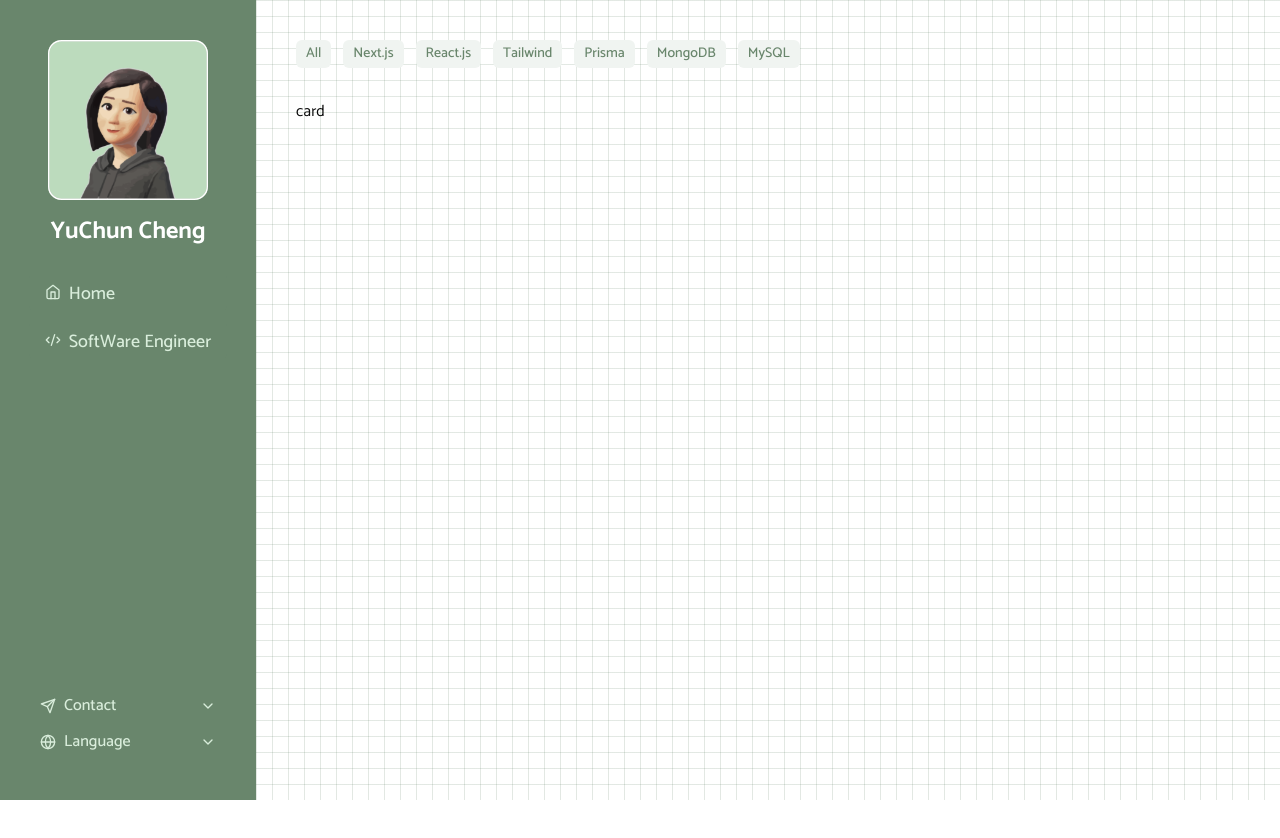
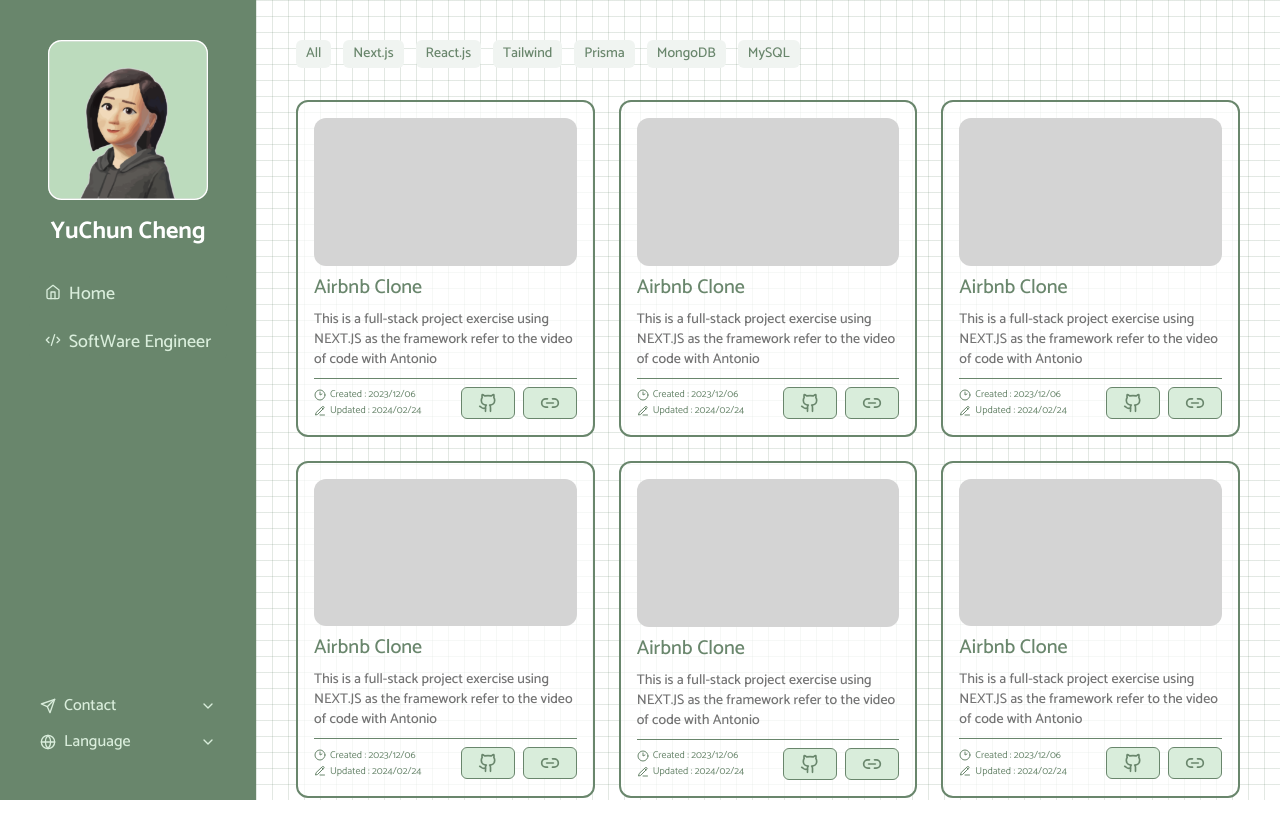
Before and after one commit to athenacheng15/yu-dashboard, a Next.js app: page /software-engineer in a window 1280 px wide. Before the commit the page ends 800 px from the top, so only its background shows below. Built offline with nearby package versions, Linux system fonts and the light colour scheme.

Commit message:
feat : engineer page layout

```diff
--- a/app/(dashboard)/layout.tsx
+++ b/app/(dashboard)/layout.tsx
@@ -10,7 +10,7 @@ const DashboardLayout = ({ children }: { children: React.ReactNode }) => {
             <ModalProvider />
             <div className="h-full">
                 <Navbar />
-                <main className="h-full 2xl:max-w-screen-xl">
+                <main className="h-full ">
                     <div className="flex h-full">
                         <div className="hidden w-64 shrink-0 md:block">
                             <Sidebar />
--- /dev/null
+++ b/app/(dashboard)/software-engineer/_components/card-footer.tsx
@@ -0,0 +1,33 @@
+'use client';
+
+import { useRouter } from 'next/navigation';
+import { Github, Link2, Clock2, PencilLine } from 'lucide-react';
+
+import { Button } from '@/components/ui/button';
+
+export const CardFooter = () => {
+    const router = useRouter();
+
+    return (
+        <div className="flex items-center justify-between">
+            <div className="text-[10px] text-main-green">
+                <div className="flex items-center">
+                    <Clock2 className="mr-1 h-4 w-3 text-main-green" />
+                    Created : 2023/12/06
+                </div>
+                <div className="flex items-center">
+                    <PencilLine className="mr-1 h-4 w-3 text-main-green" />
+                    Updated : 2024/02/24
+                </div>
+            </div>
+            <div className="flex flex-col md:flex-row md:space-x-2">
+                <Button className="h-8" variant="outline">
+                    <Github className="w-5" />
+                </Button>
+                <Button className="h-8" variant="outline">
+                    <Link2 className="w-5" />
+                </Button>
+            </div>
+        </div>
+    );
+};
--- a/app/(dashboard)/software-engineer/_components/card.tsx
+++ b/app/(dashboard)/software-engineer/_components/card.tsx
@@ -1,5 +1,34 @@
 'use client';
 
+import { useRouter } from 'next/navigation';
+
+import { Separator } from '@/components/ui/separator';
+
+import { CardFooter } from './card-footer';
+
 export const Card = () => {
-    return <>card</>;
+    const router = useRouter();
+
+    return (
+        <div
+            className="group col-span-1 cursor-pointer rounded-xl border-2 border-main-green bg-white/70 p-4 hover:bg-[#F2F7F2]/70"
+            onClick={() => router.push(`/software-engineer`)}
+        >
+            <div className="flex w-full flex-col gap-2">
+                <div className="relative aspect-video w-full overflow-hidden rounded-xl">
+                    {/* TODO image*/}
+                    <div className="h-full w-full bg-neutral-300"></div>
+                </div>
+                <p className="text-xl font-medium text-main-green">
+                    Airbnb Clone
+                </p>
+                <p className="text-sm font-medium text-neutral-500">
+                    This is a full-stack project exercise using NEXT.JS as the
+                    framework refer to the video of code with Antonio
+                </p>
+                <Separator />
+                <CardFooter />
+            </div>
+        </div>
+    );
 };
--- a/app/(dashboard)/software-engineer/_components/tags.tsx
+++ b/app/(dashboard)/software-engineer/_components/tags.tsx
@@ -19,7 +19,7 @@ export const Tags = () => {
             className="flex justify-start space-x-2"
         >
             {tagItem.map(item => (
-                <ToggleGroupItem value={item.value}>
+                <ToggleGroupItem key={item.value} value={item.value}>
                     {item.label}
                 </ToggleGroupItem>
             ))}
--- a/app/(dashboard)/software-engineer/page.tsx
+++ b/app/(dashboard)/software-engineer/page.tsx
@@ -7,7 +7,12 @@ export default function SoftwareEngineerPage() {
             <div>
                 <Tags />
             </div>
-            <div>
+            <div className="grid grid-cols-1 gap-6 sm:grid-cols-2 lg:grid-cols-3 ">
+                <Card />
+                <Card />
+                <Card />
+                <Card />
+                <Card />
                 <Card />
             </div>
         </div>
--- a/components/ui/button.tsx
+++ b/components/ui/button.tsx
@@ -14,7 +14,7 @@ const buttonVariants = cva(
                 destructive:
                     'bg-destructive text-destructive-foreground hover:bg-destructive/90',
                 outline:
-                    'border border-input bg-background hover:bg-accent hover:text-accent-foreground',
+                    'border border-input text-main-green border-main-green bg-main-light-green hover:bg-main-green hover:text-white',
                 secondary:
                     'bg-secondary text-secondary-foreground hover:bg-secondary/80',
                 ghost: 'bg-main-light-green text-main-green hover:bg-main-green hover:text-white',
--- /dev/null
+++ b/components/ui/separator.tsx
@@ -0,0 +1,33 @@
+'use client';
+
+import * as React from 'react';
+import * as SeparatorPrimitive from '@radix-ui/react-separator';
+
+import { cn } from '@/lib/utils';
+
+const Separator = React.forwardRef<
+    React.ElementRef<typeof SeparatorPrimitive.Root>,
+    React.ComponentPropsWithoutRef<typeof SeparatorPrimitive.Root>
+>(
+    (
+        { className, orientation = 'horizontal', decorative = true, ...props },
+        ref,
+    ) => (
+        <SeparatorPrimitive.Root
+            ref={ref}
+            decorative={decorative}
+            orientation={orientation}
+            className={cn(
+                'shrink-0 border-t border-main-green bg-border',
+                orientation === 'horizontal'
+                    ? 'h-[1px] w-full'
+                    : 'h-full w-[1px]',
+                className,
+            )}
+            {...props}
+        />
+    ),
+);
+Separator.displayName = SeparatorPrimitive.Root.displayName;
+
+export { Separator };
--- a/package.json
+++ b/package.json
@@ -11,6 +11,7 @@
     "dependencies": {
         "@radix-ui/react-accordion": "^1.1.2",
         "@radix-ui/react-dialog": "^1.0.5",
+        "@radix-ui/react-separator": "^1.0.3",
         "@radix-ui/react-slot": "^1.0.2",
         "@radix-ui/react-toggle": "^1.0.3",
         "@radix-ui/react-toggle-group": "^1.0.4",
```
Also changed, not shown: 1 other file (tests, documents, lock files or other folders).
